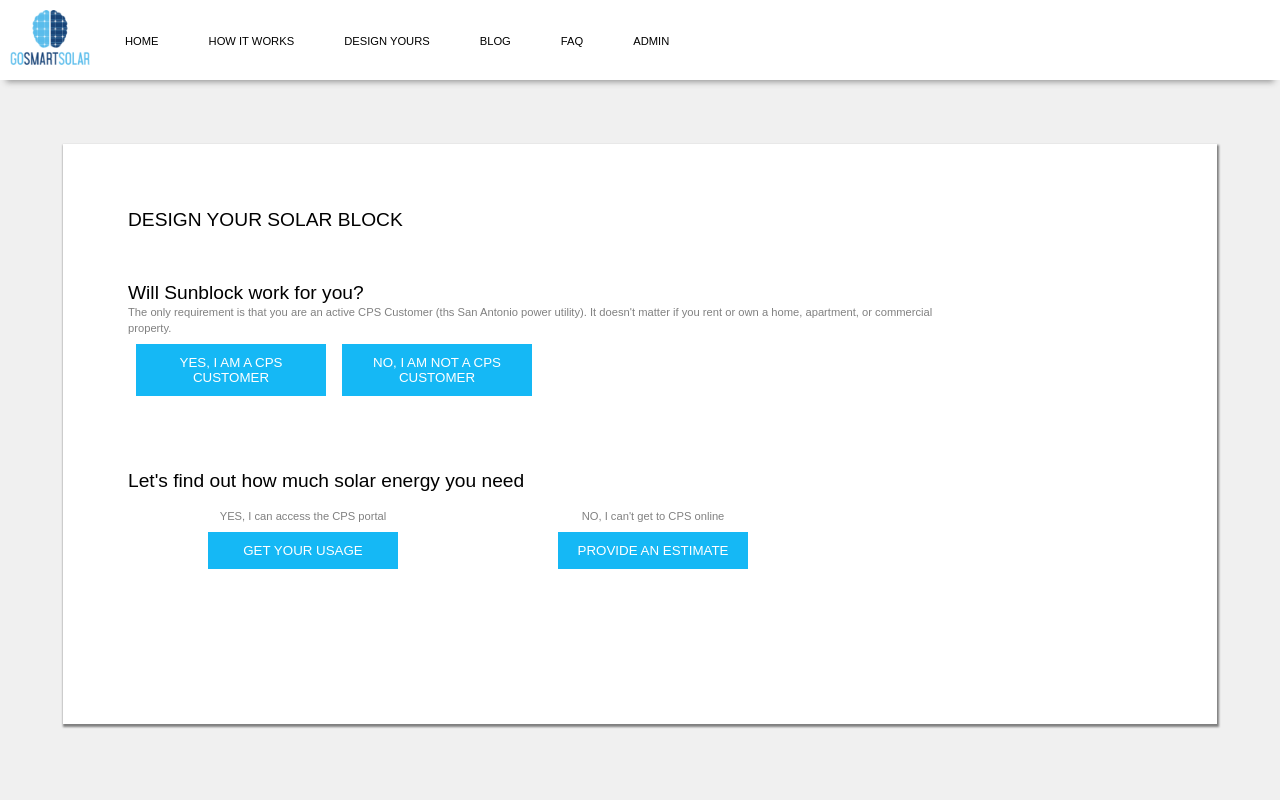
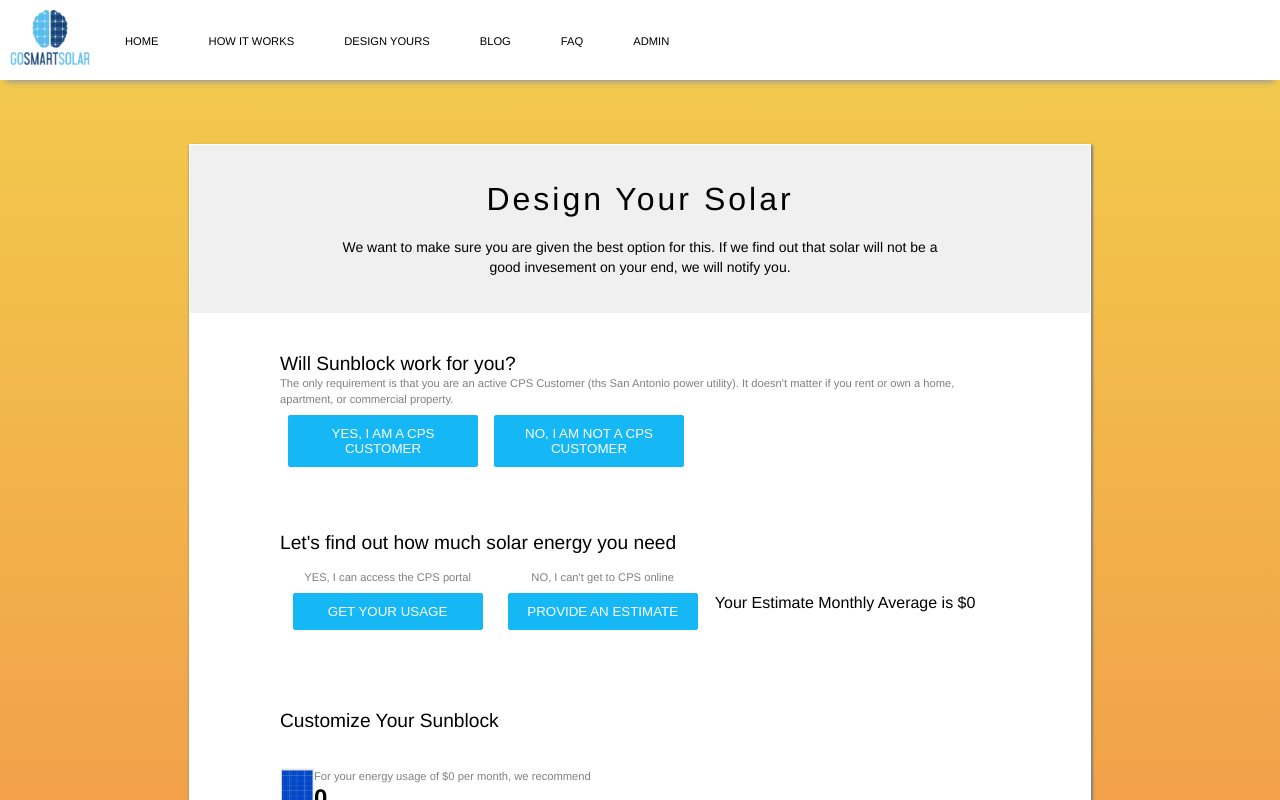
Before and after one commit to casper345/sunblock, a React (Create React App) app: page /design-your-solar in a window 1280 px wide. Shown: the top 800 px of the page. Built offline with nearby package versions, Linux system fonts and the light colour scheme.

Commit message:
Improve Card UI

```diff
--- a/src/App.js
+++ b/src/App.js
@@ -4,6 +4,7 @@
 
 // TODO: shouldnt need index
 import HomeScreen from './screens/HomeScreen/index'
+import SunblockScreen from './screens/SunblockScreen'
 import DesignScreen from './screens/DesignScreen'
 import FaqScreen from './screens/FaqScreen'
 import Admin from './screens/Admin'
@@ -31,6 +32,7 @@
           <NavigationBar />
           <Main>
             <Route exact path="/" component={HomeScreen} />
+            <Route exact path="/how-gosmartsolar-sunblock-works" component={SunblockScreen} />
             <Route exact path="/design-your-solar" component={DesignScreen} />
             <Route exact path="/faq" component={FaqScreen} />
             <Route exact path="/admin" component={Admin} />
--- a/src/components/Button.js
+++ b/src/components/Button.js
@@ -6,15 +6,20 @@
   margin: .5rem;
   padding-top: 10px;
   padding-bottom: 10px;
-  border: 1px solid ${Color.primaryColor};
-  background-color: ${Color.primaryColor};
+  border: 1px solid ${({color}) => color};
+  border-radius: 2px;
+  background-color: ${({color}) => color};
   color: white;
   text-transform: uppercase;
   &:hover{
-    color: ${Color.primaryColor};
-    border: 1px solid ${Color.primaryColor};
+    color: ${({color}) => color};
+    border: 1px solid ${({color}) => color};
     background-color: white;
   }
 `;
 
+Button.defaultProps = {
+  color: Color.primaryColor,
+}
+
 export default Button;
--- a/src/components/Card.js
+++ b/src/components/Card.js
@@ -1,14 +1,74 @@
 import React from 'react'
 import styled from 'styled-components'
 
-const Card = styled.div`
+import Color from '../constants/Color'
+
+const Container = styled.div`
   width: 80%;
-  padding: 5%;
+  max-width: 900px;
   display: flex;
   flex-direction: column;
+  align-items: center;
   border: 1px solid white;
   box-shadow: 1px 2px 2px 1px grey;
   background-color: white;
+  .header {
+    width: 100%;
+    padding: 4% 0;
+    display: flex;
+    flex-direction: column;
+    align-items: center;
+    text-align: center;
+    color: black;
+    background-color: ${Color.grey};
+    .titleContainer {
+      width: 70%;
+    }
+    h1 {
+      margin: 0;
+      margin-bottom: 3%;
+      font-weight: 300;
+      letter-spacing: 3px;
+    }
+    p {
+      margin: 0;
+      font-size: 14px;
+      font-weight: 200;
+      line-height: 20px;
+    }
+    @media(max-width: 500px){
+      color: white;
+      background: #F2994A;
+      background: -webkit-linear-gradient(to bottom, #F2C94C, #F2994A);
+      background: linear-gradient(to bottom, #F2C94C, #F2994A);
+    }
+  }
+  @media(max-width: 700px){
+    width: 90%;
+  }
+  @media(max-width: 500px){
+    width: 100%;
+  }
+`
+const Content = styled.div`
+  width: 80%;
+  display: flex;
+  flex-direction: column;
+  justify-content: center;
+  margin-top: 40px;
 `
 
+const Card = ({ title, subtitle, children }) =>
+<Container>
+  <div className={"header"}>
+    <div className={"titleContainer"}>
+      <h1>{title}</h1>
+      <p>{subtitle}</p>
+    </div>
+  </div>
+  <Content>
+    {children}
+  </Content>
+</Container>
+
 export default Card
--- a/src/components/NavigationBar.js
+++ b/src/components/NavigationBar.js
@@ -51,7 +51,7 @@
     />
     <List>
       <ListItem><StyledLink to ="/">Home</StyledLink></ListItem>
-      <ListItem><StyledLink to ="/how-it-works">How it Works</StyledLink></ListItem>
+      <ListItem><StyledLink to ="/how-gosmartsolar-sunblock-works">How it Works</StyledLink></ListItem>
       <ListItem><StyledLink to="/design-your-solar">Design Yours</StyledLink></ListItem>
       <ListItem><StyledLink to="/blog">Blog</StyledLink></ListItem>
       <ListItem><StyledLink to="/faq">FAQ</StyledLink></ListItem>
--- a/src/constants/Color.js
+++ b/src/constants/Color.js
@@ -1,5 +1,18 @@
 export default {
   primaryColor: '#15b8f5',
+  secondaryColor: '#F17105',
   grey: 'rgb(240,240,240)',
   lightBrown: 'rgb(243, 237, 231)',
 };
+
+// background: #ff8008; /* fallback for old browsers */
+//   background: -webkit-linear-gradient(to right, #ff8008, #ffc837); /* Chrome 10-25, Safari 5.1-6 */
+//   background: linear-gradient(to right, #ff8008, #ffc837);
+
+// background: #ffb347;  /* fallback for old browsers */
+// background: -webkit-linear-gradient(to bottom, #ffcc33, #ffb347);  /* Chrome 10-25, Safari 5.1-6 */
+// background: linear-gradient(to bottom, #ffcc33, #ffb347); /* W3C, IE 10+/ Edge, Firefox 16+, Chrome 26+, Opera 12+, Safari 7+ */
+
+// background: #F2994A;
+// background: -webkit-linear-gradient(to bottom, #F2C94C, #F2994A);
+// background: linear-gradient(to bottom, #F2C94C, #F2994A);
--- a/src/containers/DesignForm/index.js
+++ b/src/containers/DesignForm/index.js
@@ -9,11 +9,6 @@
 import Button from '../../components/Button'
 
 const Container = styled.div`
-  width: 80%;
-  margin-top: 5%;
-  @media(max-width: 600px) {
-    width: 90%;
-  }
 `;
 const Section = styled.div`
   margin-bottom: 8%;
@@ -90,7 +85,7 @@
   constructor(){
     super();
     this.state = {
-      thirdSectionEnabled: false,
+      thirdSectionEnabled: true,
       BuildingType: '',
       isCpsCustomer: null,
       hasCPSAccess: null,
@@ -169,6 +164,7 @@
                  id={'NO_ACCESS'}
                  onClick={this._handleHasCPSAccess}>Provide an estimate</Button>
              </Column>
+             Your Estimate Monthly Average is ${AvgMonthlyBill}
            </ButtonContainer>
            {(() => {
                 switch(hasCPSAccess) {
@@ -191,7 +187,10 @@
              thirdSectionEnabled &&
              <div>
                <H2>Customize Your Sunblock</H2>
-               <SolarPanelCalc AvgMonthlyBill={AvgMonthlyBill}/>
+               <SolarPanelCalc
+                 AvgMonthlyBill={AvgMonthlyBill}
+                 isCpsCustomer={isCpsCustomer}
+               />
              </div>
            }
          </Section>
--- a/src/index.css
+++ b/src/index.css
@@ -1,5 +1,5 @@
 body {
   margin: 0;
   padding: 0;
-  font-family: sans-serif;
+  font-family: Helvetica;
 }
--- a/src/screens/DesignScreen.js
+++ b/src/screens/DesignScreen.js
@@ -5,7 +5,6 @@
 
 import DesignForm from '../containers/DesignForm/index'
 
-import { H2 } from '../components/StyledHeading'
 import Card from '../components/Card'
 
 const Container = styled.div`
@@ -14,7 +13,9 @@
   padding-top: 5%;
   flex-direction: column;
   align-items: center;
-  background-color: ${Color.grey};
+  background: #F2994A;
+  background: -webkit-linear-gradient(to bottom, #F2C94C, #F2994A);
+  background: linear-gradient(to bottom, #F2C94C, #F2994A);
 `;
 
 class DesignScreen extends Component {
@@ -22,8 +23,10 @@
   render(){
     return(
       <Container>
-        <Card>
-          <H2>DESIGN YOUR SOLAR BLOCK</H2>
+        <Card
+          title={"Design Your Solar"}
+          subtitle={"We want to make sure you are given the best option for this. If we find out that solar will not be a good invesement on your end, we will notify you."}
+          >
           <DesignForm />
         </Card>
       </Container>
--- a/src/screens/FaqScreen.js
+++ b/src/screens/FaqScreen.js
@@ -12,7 +12,12 @@
   padding-top: 5%;
   flex-direction: column;
   align-items: center;
-  background-color: ${Color.grey};
+  background: #F2994A;
+  background: -webkit-linear-gradient(to bottom, #F2C94C, #F2994A);
+  background: linear-gradient(to bottom, #F2C94C, #F2994A);
+  @media(max-width: 500px){
+    background-color: ${Color.grey}
+  }
 `;
 const List = styled.ol`
   width: 70%;
@@ -26,8 +31,9 @@
   render(){
     return(
       <Container>
-        <Card>
-        <H1>FAQ</H1>
+        <Card
+          title={"FAQ"}
+          >
         <List>
           <ListItem>
             <H4>What do we do when we must do what we need to do?</H4>
--- a/src/screens/HomeScreen/index.js
+++ b/src/screens/HomeScreen/index.js
@@ -1,5 +1,7 @@
 import React, { Component } from 'react'
 import styled from 'styled-components'
+
+import Color from '../../constants/Color'
 
 import Header from './Header'
 import Process from './Process'
@@ -32,7 +34,7 @@
         <Header />
         <ButtonContainer>
           <Button>See How It Works</Button>
-          <Button>Design Solar For You</Button>
+          <Button color={Color.secondaryColor}>Design Solar For You</Button>
         </ButtonContainer>
         <Section>
           <H2>Half of US homes don't work for traditional solar.*</H2>
--- /dev/null
+++ b/src/screens/SunblockScreen.js
@@ -0,0 +1,13 @@
+import React, { Component } from 'react'
+
+import { H1 } from '../components/StyledHeading'
+
+class SunblockScreen extends Component {
+  render(){
+    return(
+      <H1>Sunblock is a better payback than rooftop solar</H1>
+    )
+  }
+}
+
+export default SunblockScreen
```
